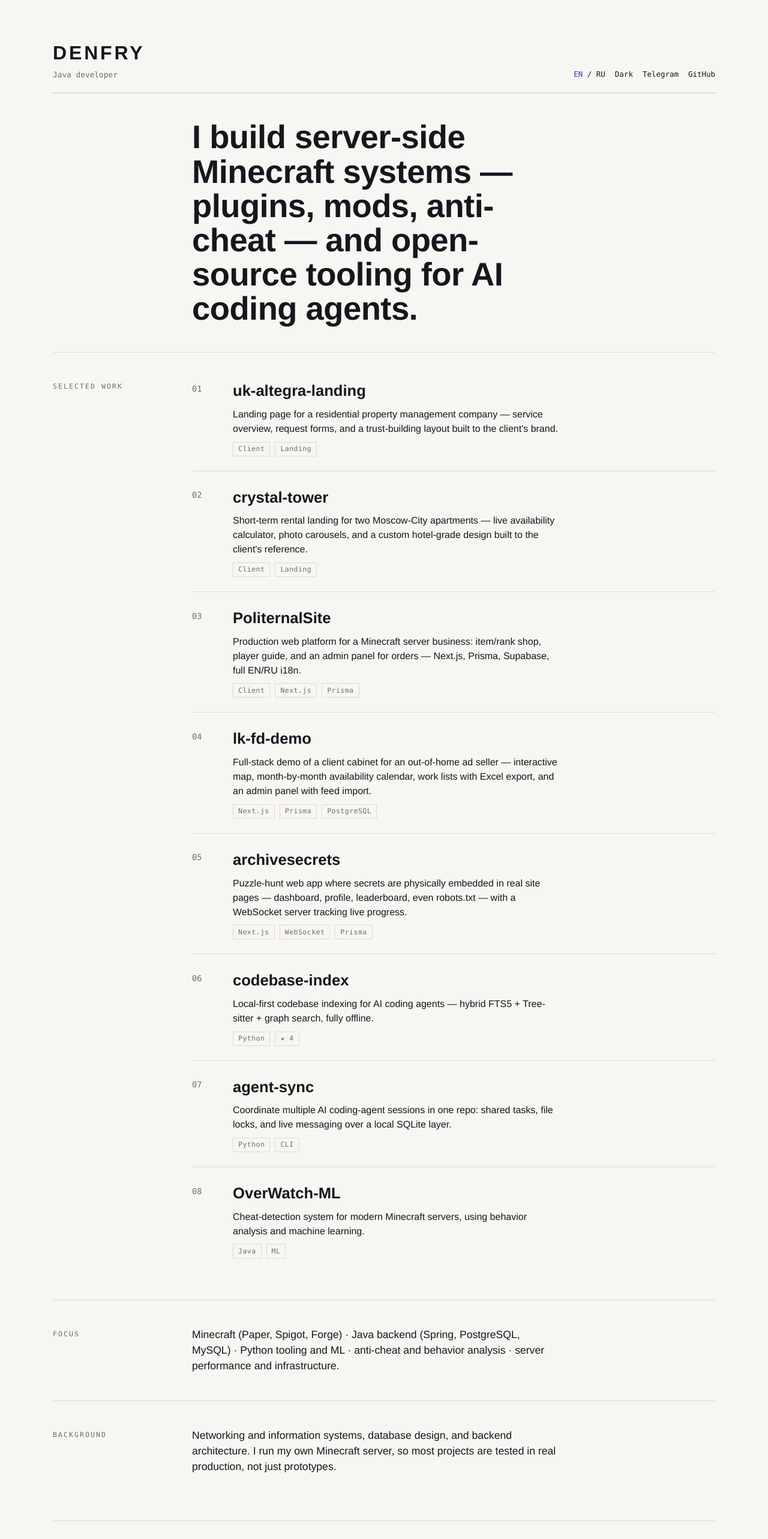
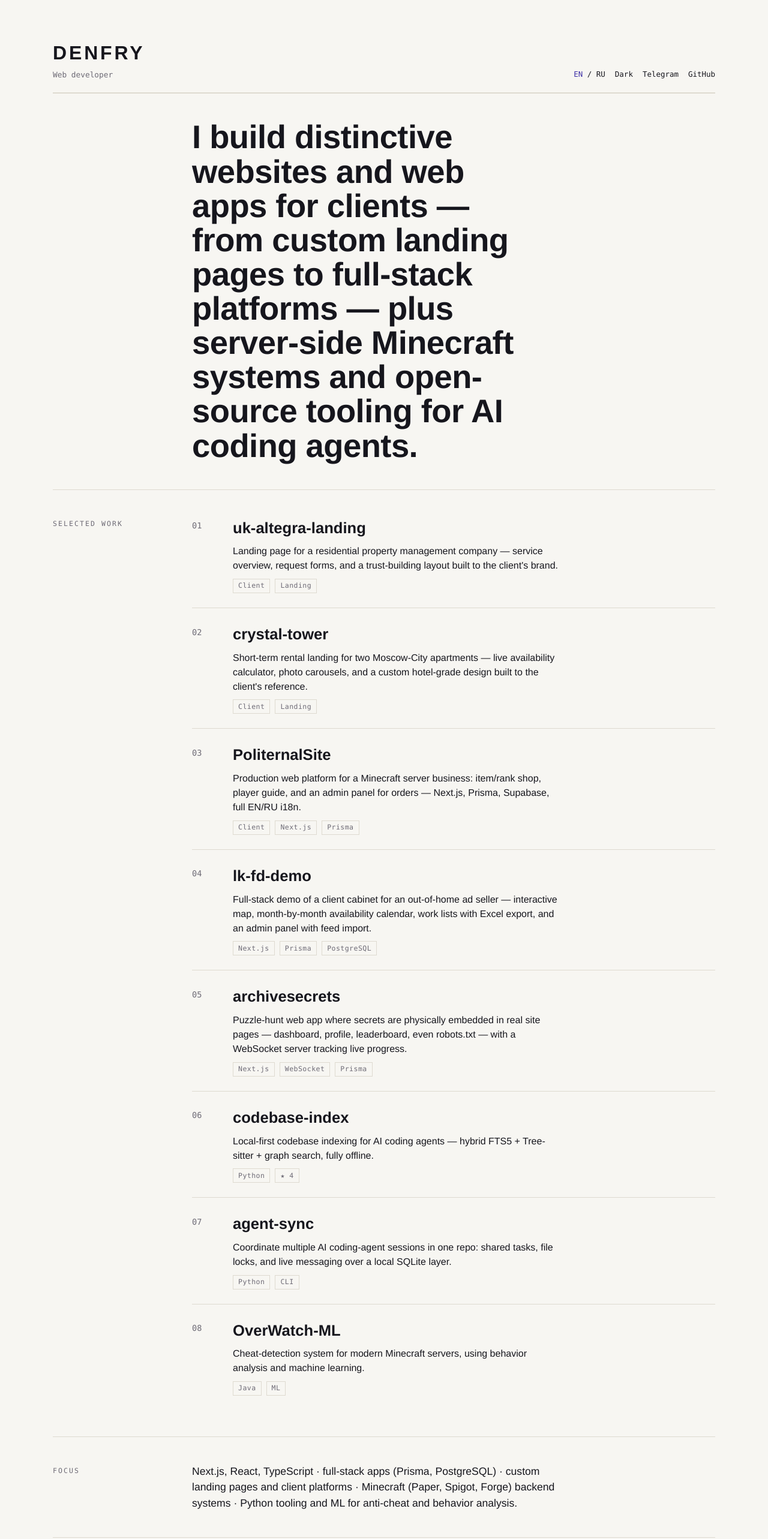
Before and after one commit to denfry/denfry.github.io, a React (Vite) app: page / in a window 1280 px wide. Shown: the top 2566 px of the page at 60% size. Built offline with nearby package versions, Linux system fonts and the light colour scheme.

Commit message:
feat: reposition copy toward client web work

```diff
--- a/index.html
+++ b/index.html
@@ -3,8 +3,8 @@
 <head>
   <meta charset="UTF-8" />
   <meta name="viewport" content="width=device-width, initial-scale=1.0" />
-  <title>Denfry — Java developer</title>
-  <meta name="description" content="Denfry — Java developer building server-side Minecraft systems and open-source tooling for AI coding agents." />
+  <title>Denfry — Web developer</title>
+  <meta name="description" content="Denfry — web developer building distinctive client sites and apps, plus server-side Minecraft systems and open-source AI-agent tooling." />
   <link rel="icon" href="/favicon.svg" type="image/svg+xml" />
   <link rel="icon" type="image/png" sizes="32x32" href="/favicon-32.png" />
   <link rel="apple-touch-icon" href="/apple-touch-icon.png" />
@@ -12,14 +12,14 @@
   <meta name="theme-color" content="#121014" media="(prefers-color-scheme: dark)" />
   <meta property="og:type" content="website" />
   <meta property="og:url" content="https://denfry.github.io/" />
-  <meta property="og:title" content="Denfry — Java developer" />
-  <meta property="og:description" content="Server-side Minecraft systems and open-source tooling for AI coding agents." />
+  <meta property="og:title" content="Denfry — Web developer" />
+  <meta property="og:description" content="Distinctive client sites and apps, server-side Minecraft systems, open-source AI-agent tooling." />
   <meta property="og:image" content="https://denfry.github.io/og.png" />
   <meta property="og:image:width" content="1200" />
   <meta property="og:image:height" content="630" />
   <meta name="twitter:card" content="summary_large_image" />
-  <meta name="twitter:title" content="Denfry — Java developer" />
-  <meta name="twitter:description" content="Server-side Minecraft systems and open-source tooling for AI coding agents." />
+  <meta name="twitter:title" content="Denfry — Web developer" />
+  <meta name="twitter:description" content="Distinctive client sites and apps, server-side Minecraft systems, open-source AI-agent tooling." />
   <meta name="twitter:image" content="https://denfry.github.io/og.png" />
   <script>
     (function () {
--- a/src/i18n.ts
+++ b/src/i18n.ts
@@ -4,6 +4,10 @@ export type Strings = {
   role: string
   introLead: string
   selectedWork: string
+  workClientLabel: string
+  workPersonalLabel: string
+  viewSite: string
+  viewCode: string
   focusLabel: string
   focusText: string
   backgroundLabel: string
@@ -13,29 +17,37 @@ export type Strings = {
 
 export const STRINGS: Record<Lang, Strings> = {
   en: {
-    role: 'Java developer',
+    role: 'Web developer',
     introLead:
-      'I build server-side Minecraft systems — plugins, mods, anti-cheat — and open-source tooling for AI coding agents.',
+      'I build distinctive websites and web apps for clients — from custom landing pages to full-stack platforms — plus server-side Minecraft systems and open-source tooling for AI coding agents.',
     selectedWork: 'Selected work',
+    workClientLabel: 'Client work',
+    workPersonalLabel: 'Labs',
+    viewSite: 'View site →',
+    viewCode: 'Code on GitHub →',
     focusLabel: 'Focus',
     focusText:
-      'Minecraft (Paper, Spigot, Forge) · Java backend (Spring, PostgreSQL, MySQL) · Python tooling and ML · anti-cheat and behavior analysis · server performance and infrastructure.',
+      'Next.js, React, TypeScript · full-stack apps (Prisma, PostgreSQL) · custom landing pages and client platforms · Minecraft (Paper, Spigot, Forge) backend systems · Python tooling and ML for anti-cheat and behavior analysis.',
     backgroundLabel: 'Background',
     backgroundText:
-      'Networking and information systems, database design, and backend architecture. I run my own Minecraft server, so most projects are tested in real production, not just prototypes.',
+      'Networking and information systems, database design, and backend architecture. I ship client sites into real production and run my own Minecraft server, so most projects are tested under real usage, not just prototypes.',
     allRepos: 'All repositories →',
   },
   ru: {
-    role: 'Java-разработчик',
+    role: 'Веб-разработчик',
     introLead:
-      'Делаю серверные системы для Minecraft — плагины, моды, античит — и open-source инструменты для AI-агентов.',
+      'Делаю нестандартные сайты и веб-приложения для заказчиков — от лендингов до full-stack платформ — а также серверные системы для Minecraft и open-source инструменты для AI-агентов.',
     selectedWork: 'Избранные проекты',
+    workClientLabel: 'Клиентские проекты',
+    workPersonalLabel: 'Личные проекты',
+    viewSite: 'Смотреть сайт →',
+    viewCode: 'Код на GitHub →',
     focusLabel: 'Направления',
     focusText:
-      'Minecraft (Paper, Spigot, Forge) · Java-бэкенд (Spring, PostgreSQL, MySQL) · инструменты на Python и ML · античит и анализ поведения · производительность серверов и инфраструктура.',
+      'Next.js, React, TypeScript · full-stack приложения (Prisma, PostgreSQL) · лендинги и платформы под заказчика · Minecraft (Paper, Spigot, Forge) бэкенд-системы · инструменты на Python и ML для античита и анализа поведения.',
     backgroundLabel: 'О себе',
     backgroundText:
-      'Сетевые технологии и информационные системы, проектирование баз данных и серверная архитектура. Держу собственный Minecraft-сервер, поэтому большинство проектов проверены в реальной эксплуатации, а не только в прототипах.',
+      'Сетевые технологии и информационные системы, проектирование баз данных и серверная архитектура. Клиентские сайты уезжают в реальный продакшн, плюс держу собственный Minecraft-сервер — большинство проектов проверены в реальной эксплуатации, а не только в прототипах.',
     allRepos: 'Все репозитории →',
   },
 }
```
